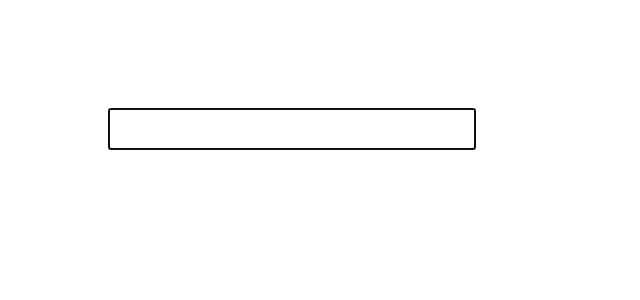
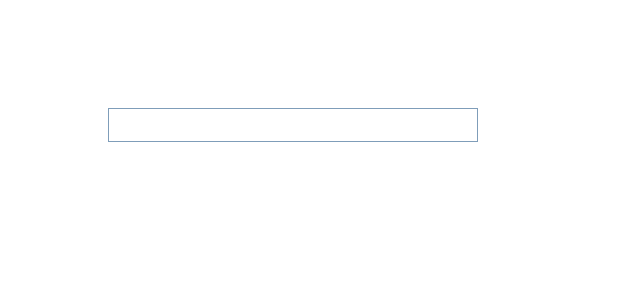
Before and after one commit to wandri/angular-python-editor, an Angular app: page / in a window 1280 px wide. Shown: the top 300 px of the page, without its empty margins (0-640 px from the left). Built offline with nearby package versions, Linux system fonts and the light colour scheme.

Commit message:
add new component

```diff
--- a/src/app/formula-input/formula-input.component.html
+++ b/src/app/formula-input/formula-input.component.html
@@ -1 +1,10 @@
-<input type="text" autofocus>
+<div class="formula-bar-input-container">
+  <div class="formula-bar-input">
+    <div (input)="onNameChange($event)" class="cell-input" contenteditable></div>
+  </div>
+  <div *ngIf="suggestions.length>0" class="suggestions">
+    <div *ngFor="let suggestion of suggestions" class="suggestion">
+      {{ suggestion.name}}
+    </div>
+  </div>
+</div>
--- a/src/app/formula-input/formula-input.component.scss
+++ b/src/app/formula-input/formula-input.component.scss
@@ -1,7 +1,30 @@
 :host {
-  input {
-    height: 36px;
+
+  .formula-bar-input-container {
+    height: 24px;
     width: 360px;
-    font-size: 24px;
+    position: relative;
+    padding: 4px;
+    border: 1px #7f9db9 solid;
+
+    .formula-bar-input {
+      height: 100%;
+      width: 100%;
+      line-height: 24px;
+      font-size: 24px;
+      font-family: Roboto, RobotoDraft, Helvetica, Arial, sans-serif;
+      background-color: #ffffff;
+
+      .cell-input {
+        width: 100%;
+        height: 100%;
+        word-wrap: break-word;
+        margin: 0;
+        outline: none;
+        cursor: text;
+        white-space: pre-wrap;
+        background-color: white;
+      }
+    }
   }
 }
--- a/src/app/formula-input/formula-input.component.ts
+++ b/src/app/formula-input/formula-input.component.ts
@@ -1,15 +1,83 @@
-import { Component, OnInit } from '@angular/core';
+import { ChangeDetectionStrategy, Component, OnInit } from '@angular/core';
 
 @Component({
   selector: 'app-formula-input',
   templateUrl: './formula-input.component.html',
-  styleUrls: ['./formula-input.component.scss']
+  styleUrls: ['./formula-input.component.scss'],
+  changeDetection: ChangeDetectionStrategy.OnPush
+
 })
 export class FormulaInputComponent implements OnInit {
+  suggestions: any[] = [];
+
+  formulas = {
+    ids: ['SUM', 'SOM', 'PROD'],
+    item: {
+      ['SUM']: { name: 'SUM' },
+      ['PROD']: { name: 'PROD' },
+      ['SOM']: { name: 'SOM' },
+    }
+  };
 
   constructor() { }
 
   ngOnInit(): void {
   }
 
+  onNameChange(event: any) {
+    const cellInput = (event.target as HTMLInputElement);
+    const propositions = [];
+
+    const caretIndex = this.getCaretIndex(cellInput);
+    const formattedContents = cellInput.innerHTML.slice(0, caretIndex).split(/[(\/+-]/);
+    const formattedContent = formattedContents[formattedContents.length - 1];
+    if (!!formattedContent) {
+      for (let name of this.formulas.ids) {
+        if (name.startsWith(formattedContent)) {
+          propositions.push(this.formulas.item[name]);
+        }
+      }
+    }
+    this.suggestions = propositions;
+    //console.log(this.getCaretCoordinates());
+  }
+
+  getCaretCoordinates() {
+    let x = 0,
+      y = 0;
+    const selection = window.getSelection();
+    // Check if there is a selection (i.e. cursor in place)
+    if (selection.rangeCount !== 0) {
+      // Clone the range
+      const range = selection.getRangeAt(0).cloneRange();
+      // Collapse the range to the start, so there are not multiple chars selected
+      range.collapse(true);
+      // getCientRects returns all the positioning information we need
+      const rect = range.getClientRects()[0];
+      if (rect) {
+        x = rect.left; // since the caret is only 1px wide, left == right
+        y = rect.top; // top edge of the caret
+      }
+    }
+    return { x, y };
+  }
+
+  getCaretIndex(element) {
+    let position = 0;
+    const selection = window.getSelection();
+    // Check if there is a selection (i.e. cursor in place)
+    if (selection.rangeCount !== 0) {
+      // Store the original range
+      const range = window.getSelection().getRangeAt(0);
+      // Clone the range
+      const preCaretRange = range.cloneRange();
+      // Select all textual contents from the contenteditable element
+      preCaretRange.selectNodeContents(element);
+      // And set the range end to the original clicked position
+      preCaretRange.setEnd(range.endContainer, range.endOffset);
+      // Return the text length from contenteditable start to the range end
+      position = preCaretRange.toString().length;
+    }
+    return position;
+  }
 }
```
Also changed, not shown: 2 other files (tests, documents, lock files or other folders).
